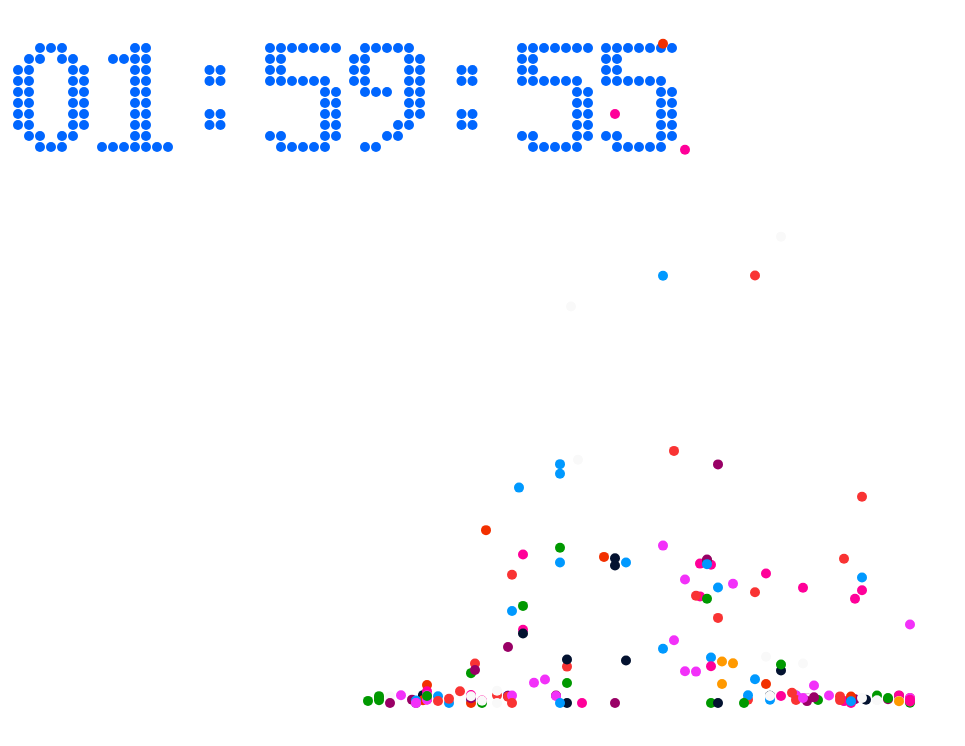
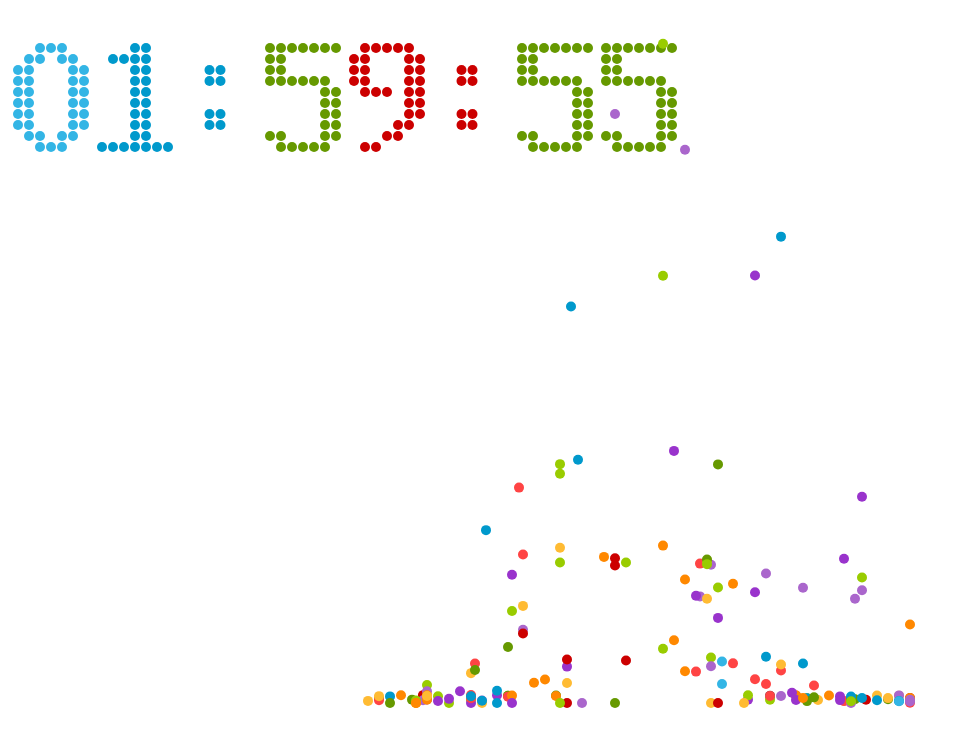
Before and after one commit to liege/colorful-clock, a plain HTML site: page index.html in a window 1280 px wide. Shown: the whole page, without its empty margins (0-965 px from the left). Drawn offline with Linux system fonts and the light colour scheme.

Commit message:
colorful

```diff
--- a/index.html
+++ b/index.html
@@ -18,6 +18,7 @@
 		var r = 5; //半径
 		var context = canvas.getContext('2d');
 		var balls = [];
+		var colors = ["#33B5E5","#0099CC","#AA66CC","#9933CC","#99CC00","#669900","#FFBB33","#FF8800","#FF4444","#CC0000"];
 		var timeChange = getTimeStr();
 		window.onload = function(){
 
@@ -25,6 +26,7 @@
 			run();
 			setInterval(function(){
 				run();
+				// console.log(balls.length)
 			},1000/24);
 		}
 		function getTimeStr(next){
@@ -77,7 +79,7 @@
 					if(vv){ //如果有值（1）
 						context.beginPath();
 						context.arc(x+j*(r*2+1)+r*2,y+i*(r*2+1)+r*2,r,0,2*Math.PI);
-						context.fillStyle = "#0066ff"
+						context.fillStyle = colors[num];
 						context.fill();
 						context.closePath();
 					}else{
@@ -97,7 +99,7 @@
 							g:5.5*Math.random(),
 							vx:Math.pow(-1,Math.ceil(Math.random()*1000))*2,
 							vy:-5,
-							color:['#ff9900','#f9f9f9','#ff0099','#f93333','#0099ff','#990066','#009900','#f231f9',,'#031230','#f23000']
+							color:colors
 						}
 						balls.push(aBall);
 
@@ -117,6 +119,9 @@
 					v.y = h - r;
 					v.vy = -v.vy*0.45;
 				}
+				if (v.x <0+r||v.x>w+r){
+					balls.splice(i,1);
+				};
 				context.beginPath();
 				context.arc(v.x,v.y,r,0,2*Math.PI);
 				context.fillStyle = v.color[Math.round(Math.random()*10)];
```
